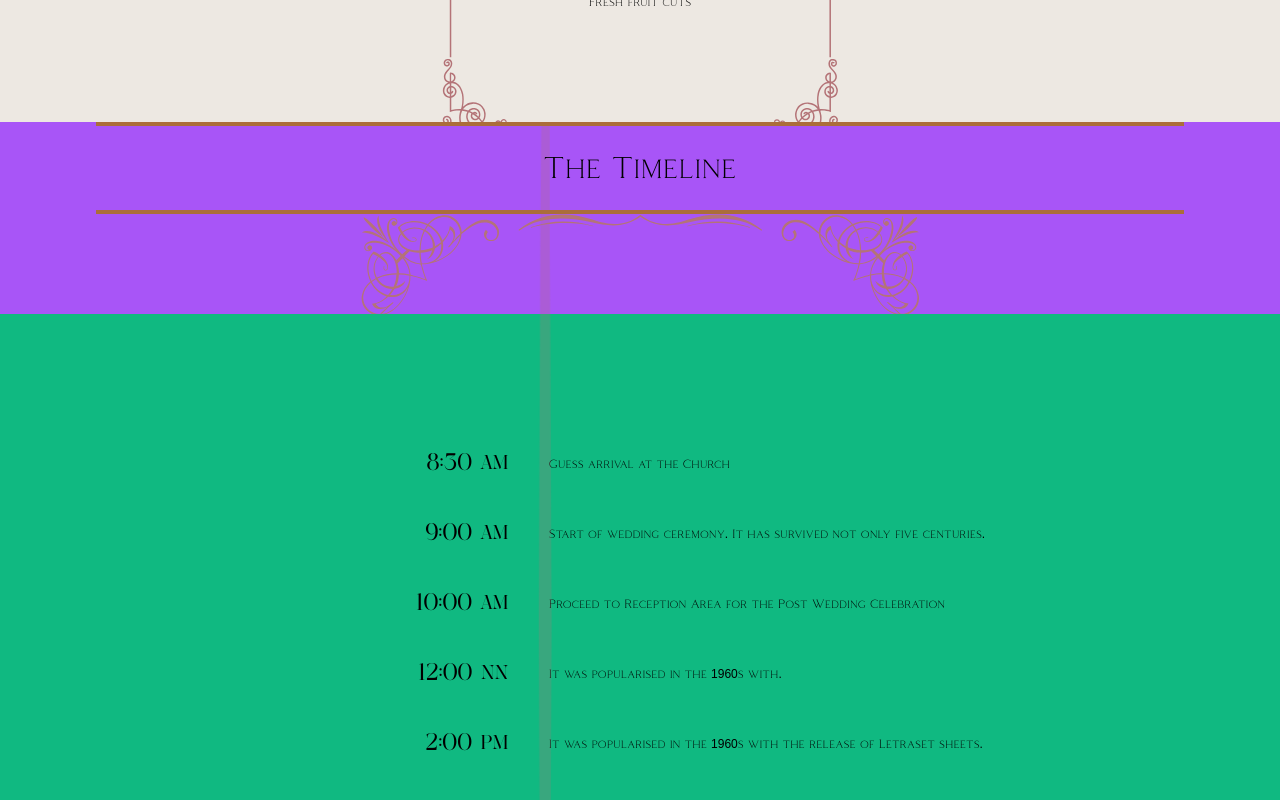
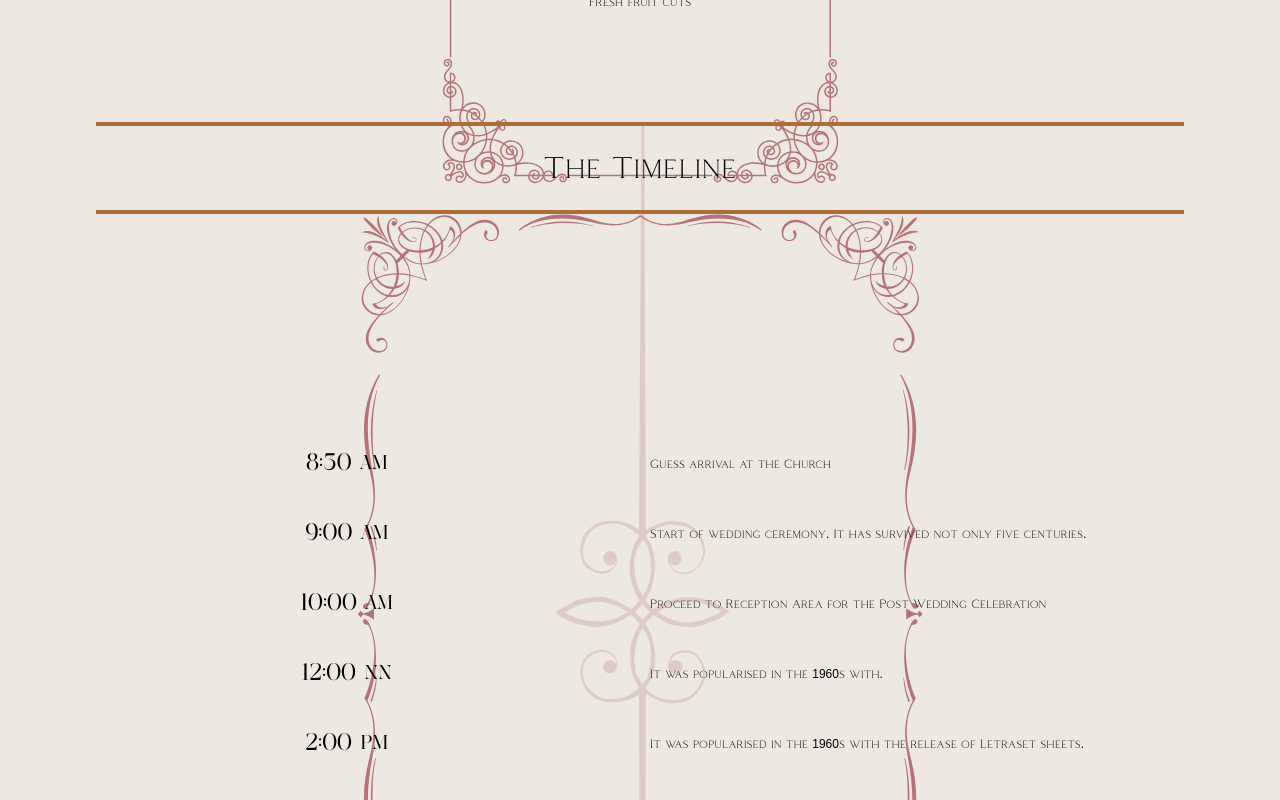
Before and after one commit to Magnum0310/RSVP, a React (Vite) app: page / in a window 1280 px wide. Shown: the part 5260-6060 px from the top of the page. Built offline with nearby package versions, Linux system fonts and the light colour scheme.

Commit message:
Update new repo

```diff
--- a/src/components/TimeLine.jsx
+++ b/src/components/TimeLine.jsx
@@ -34,7 +34,7 @@ const TimeLine = () => {
   return (
     <div
       ref={transition}
-      className="relative flex flex-col items-center overflow-hidden bg-purple-500"
+      className="relative flex flex-col items-center overflow-hidden"
     >
       <div className="relative z-20 h-fit w-[85%] border-b-4 border-t-4 border-solid border-barley py-6 text-center font-Coldiac text-3xl">
         The Timeline
@@ -55,18 +55,18 @@ const TimeLine = () => {
           }}
         ></div>
         {/* Timeline contents */}
-        <div className="absolute top-1/2 flex h-[75%] w-full -translate-y-1/2 flex-col items-center justify-center bg-emerald-500 font-Coldiac">
+        <div className="absolute top-1/2 flex h-[75%] w-full -translate-y-1/2 flex-col items-center justify-center font-Coldiac">
           {Details.map((detail, index) => (
-            <div key={index} className="mb-5 flex w-[90%] gap-10">
-              <div className="flex basis-1/2 justify-end gap-2">
-                <span className="font-MoreLight flex min-h-[50px] items-center text-2xl">
+            <div key={index} className="mb-5 flex w-[90%] gap-5">
+              <div className="flex basis-1/2 justify-center gap-2">
+                <span className="flex min-h-[50px] items-center font-MoreLight text-2xl">
                   {detail.time}
                 </span>
-                <span className="font-MoreLight flex items-center text-xl">
+                <span className="flex items-center font-MoreLight text-xl">
                   {detail.med}
                 </span>
               </div>
-              <div className="basis-3/4 place-content-center text-left text-xs">
+              <div className="basis-1/2 place-content-center text-left text-xs">
                 {detail.event}
               </div>
             </div>
@@ -74,7 +74,7 @@ const TimeLine = () => {
         </div>
         {/* Divider */}
         <div
-          className="absolute -left-[25%] top-0 h-full w-[135%] opacity-25"
+          className="absolute top-0 h-full w-[100%] opacity-25"
           style={{
             backgroundImage: `url("${timeLineDivider}")`,
             backgroundPosition: "center",
```
Also changed, not shown: src/assets/Vectors/Timeline/timeLineDivider.svg, src/assets/Vectors/Timeline/timeLineDivider2.svg (added).
